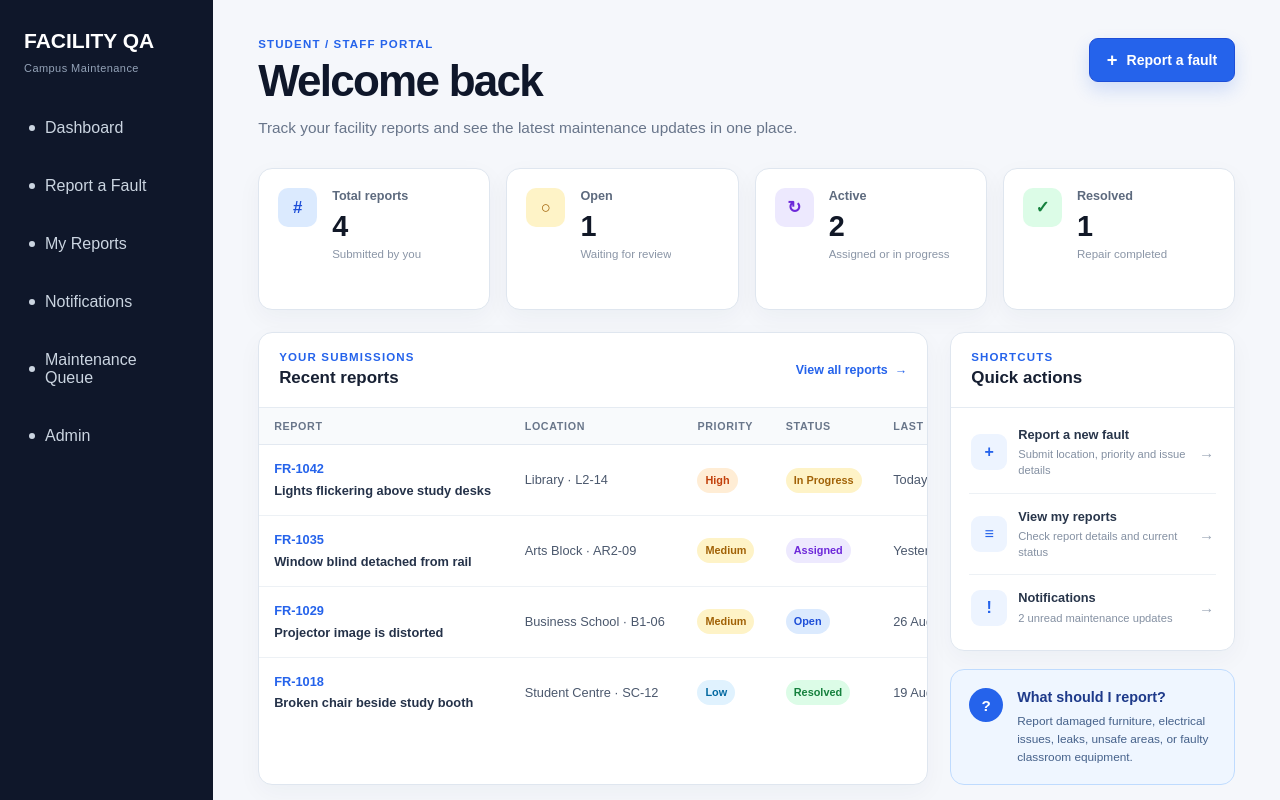
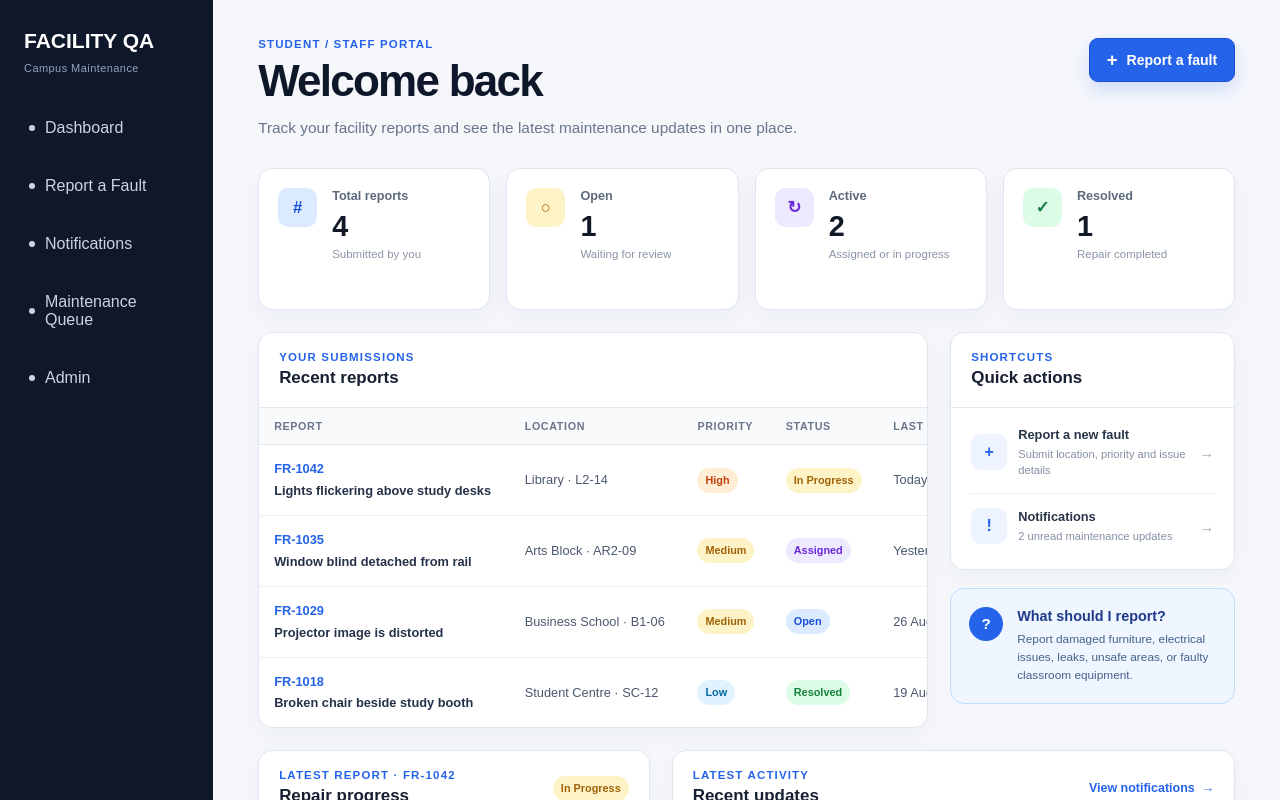
Before and after one commit to haozhehe/CFFR-MT, a Next.js app: page /student_staff/dashboard in a window 1280 px wide. Shown: the top 800 px of the page. Built offline with nearby package versions, Linux system fonts and the light colour scheme; sample sign-in values are in the browser's storage.

Commit message:
Removed References to Deleted Page

```diff
--- a/app/NavShell.js
+++ b/app/NavShell.js
@@ -41,18 +41,6 @@ export default function NavShell({ children }) {
             >
               <span aria-hidden="true" />
               Report a Fault
-            </Link>
-
-            <Link
-              href="/student_staff/report_details"
-              className={
-                pathname === '/student_staff/report_details'
-                  ? 'active-nav-link'
-                  : ''
-              }
-            >
-              <span aria-hidden="true" />
-              My Reports
             </Link>
 
             <Link
--- a/app/student_staff/dashboard/page.js
+++ b/app/student_staff/dashboard/page.js
@@ -146,10 +146,6 @@ export default function StudentDashboardPage() {
               <p className={styles.sectionLabel}>Your submissions</p>
               <h2 id="recent-reports-heading">Recent reports</h2>
             </div>
-            <Link className={styles.textLink} href="/student_staff/report_details">
-              View all reports
-              <span aria-hidden="true">→</span>
-            </Link>
           </div>
 
           <div className={styles.tableWrapper}>
@@ -168,9 +164,7 @@ export default function StudentDashboardPage() {
                 {recentReports.map((report) => (
                   <tr key={report.id}>
                     <td>
-                      <Link className={styles.reportId} href="/student_staff/report_details">
-                        {report.id}
-                      </Link>
+                      <span className={styles.reportId}>{report.id}</span>
                       <span className={styles.issueText}>{report.issue}</span>
                       <span className={styles.mobileLocation}>{report.location}</span>
                     </td>
@@ -207,14 +201,6 @@ export default function StudentDashboardPage() {
                 <div>
                   <strong>Report a new fault</strong>
                   <small>Submit location, priority and issue details</small>
-                </div>
-                <span className={styles.actionArrow} aria-hidden="true">→</span>
-              </Link>
-              <Link href="/student_staff/report_details">
-                <span className={styles.quickIcon} aria-hidden="true">≡</span>
-                <div>
-                  <strong>View my reports</strong>
-                  <small>Check report details and current status</small>
                 </div>
                 <span className={styles.actionArrow} aria-hidden="true">→</span>
               </Link>
```
